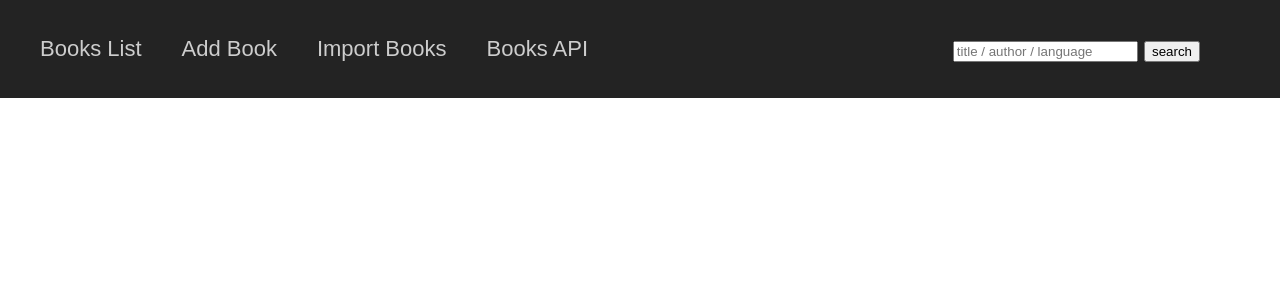
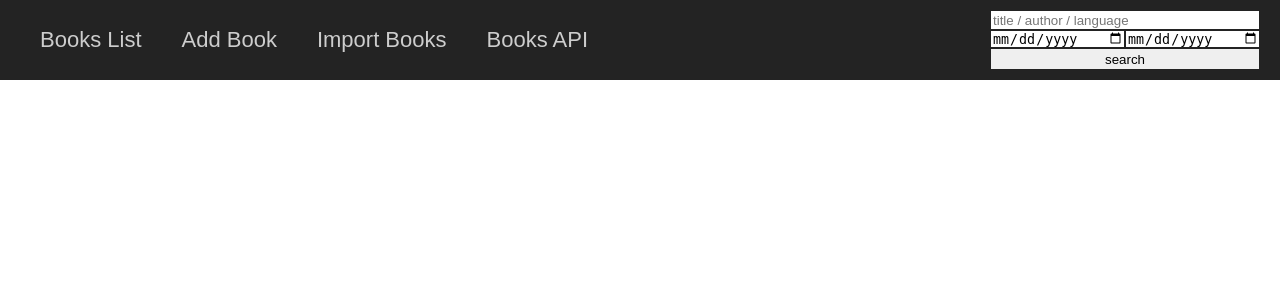
Before and after one commit to Imrie83/Book_List, a Django app: page / in a window 1280 px wide. Shown: the top 300 px of the page. Run offline with Django 4.2, Linux system fonts and the light colour scheme; data that the repository does not hold is empty.

Commit message:
working search by keyword And date range

```diff
--- a/books_rest_api/book_list/forms.py
+++ b/books_rest_api/book_list/forms.py
@@ -56,10 +56,29 @@ class SearchForm(forms.Form):
     search = forms.CharField(
         max_length=255,
         required=False,
+        label='Search',
+    )
+    date_from = forms.CharField(
+        max_length=255,
+        required=False,
+        label='Publication span',
+        widget=DatePickerField()
+    )
+    date_to = forms.CharField(
+        max_length=255,
+        required=False,
         label='',
+        widget=DatePickerField()
+
     )
 
     search.widget.attrs.update({
         'placeholder': 'title / author / language',
         'class': 'search-bar'
     })
+    date_from.widget.attrs.update({
+        'class': 'date-picker'
+    })
+    date_to.widget.attrs.update({
+        'class': 'date-picker'
+    })
--- a/books_rest_api/book_list/templates/base.html
+++ b/books_rest_api/book_list/templates/base.html
@@ -23,18 +23,9 @@
                 <li><a href="/import/" class="nav-link">Import Books</a></li>
                 <li><a href="/books/" class="nav-link">Books API</a></li>
             </ul>
-            <!-- search bar -->
-            <ul>
-                <li>
-                    {% block searchbar %}
-                    {% endblock %}
-                </li>
-                <li>
-                    {% block date_picker %}
-                    {% endblock %}
-                </li>
-            </ul>
          </div>
+        {% block searchbar %}
+        {% endblock %}
     </nav>
 {% block content %}
 {% endblock %}
--- a/books_rest_api/book_list/templates/book_list.html
+++ b/books_rest_api/book_list/templates/book_list.html
@@ -2,8 +2,9 @@
 {% block searchbar %}
     <form method="post">
         {% csrf_token %}
-        {{ form }}
-        <input type="submit" value="search">
+        <div>{{ form.search }}</div>
+        <div style="display: flex; justify-content: center">{{ form.date_from }}{{ form.date_to }}</div>
+        <input type="submit" value="search" class="search-btn">
     </form>
 {% endblock %}
 {% block content %}
--- a/books_rest_api/book_list/views.py
+++ b/books_rest_api/book_list/views.py
@@ -46,6 +46,7 @@ class BookListView(View):
 
         if form.is_valid():
             search_q = form.cleaned_data['search']
+
             book_list = BookModel.objects.all().filter(
                 Q(title__icontains=search_q) |
                 Q(author__icontains=search_q) |
@@ -55,6 +56,16 @@ class BookListView(View):
                 'title',
                 'pub_date',
             )
+
+            if form.cleaned_data['date_from']:
+                book_list = book_list.filter(
+                    pub_date__gte=form.cleaned_data['date_from']
+                )
+
+            if form.cleaned_data['date_to']:
+                book_list = book_list.filter(
+                    pub_date__lte=form.cleaned_data['date_to']
+                )
 
             if book_list:
 
--- a/books_rest_api/static/css/style.css
+++ b/books_rest_api/static/css/style.css
@@ -12,7 +12,7 @@ body {
   margin-bottom: 20px;
   background: #232323;
   color: #cdcdcd;
-  padding: 20px;
+  padding: 10px 20px 10px 20px;
   z-index: 1;
   -webkit-user-select: none;
   user-select: none;
@@ -29,17 +29,6 @@ body {
   color: #00C6A7;
 }
 
-/*.menu-container input {*/
-/*  display: block;*/
-/*  width: 35px;*/
-/*  height: 25px;*/
-/*  margin: 0;*/
-/*  position: absolute;*/
-/*  cursor: pointer;*/
-/*  opacity: 0; !* hide this *!*/
-/*  z-index: 2; !* and place it over the hamburger *!*/
-/*  -webkit-touch-callout: none;*/
-/*}*/
 .toggle {
   display: block;
   width: 35px;
@@ -132,6 +121,7 @@ body {
 @media only screen and (min-width: 800px) {
   .menu-container {
     width: 100%;
+    color: #cdcdcd;
   }
 
   .menu-container a {
@@ -196,12 +186,26 @@ body {
 }
 
 .search-bar {
-
+  height: 16px;
+  width: 264px;
+  border: none;
+  margin: 1px;
 }
-
+.date-picker {
+  width: 132px;
+  height: 16px;
+  border: none;
+  margin: 1px;
+}
 .error-msg {
   display: flex;
   justify-content: center;
   align-items: center;
   font-size: 22px;
 }
+.search-btn {
+  width: 268px;
+  border: none;
+  height: 20px;
+  margin: 1px;
+}
```
